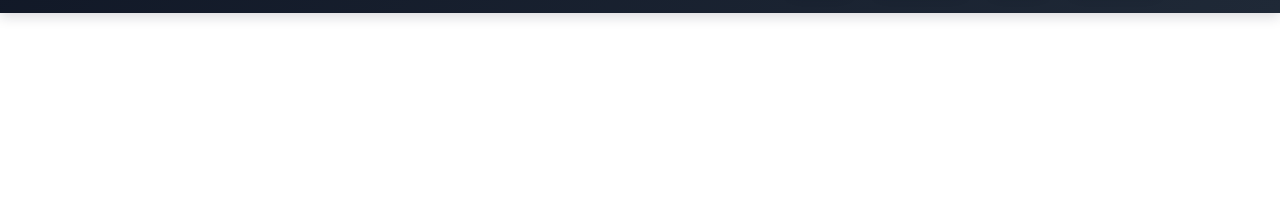
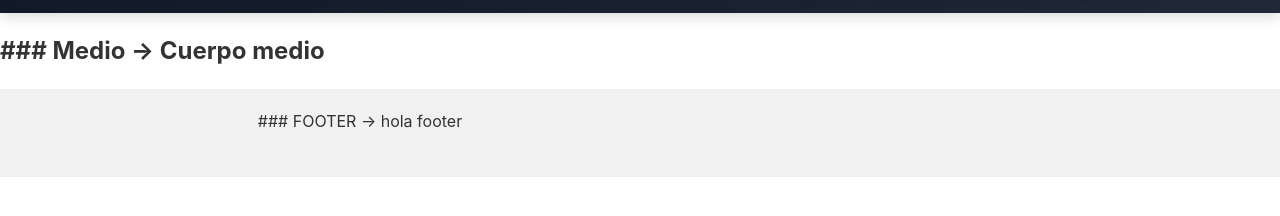
Before and after one commit to cocandoazuaje-archf/nextjs2, a Gatsby site in the folder mi-proyecto-gatsby/: page / in a window 1280 px wide. Shown: the part 58-274 px from the top of the page. Built offline with nearby package versions, Linux system fonts and the light colour scheme; Gatsby itself is replaced by a stand-in of ours.

Commit message:
actualización

```diff
--- /dev/null
+++ b/mi-proyecto-gatsby/src/components/HolaMundo.js
@@ -0,0 +1,11 @@
+import React from "react" // <--- Agrega esta línea si no está
+
+const HolaMundo = () => {
+  return (
+    <div>
+      <h2>### Medio → Cuerpo medio</h2>
+    </div>
+  )
+}
+
+export default HolaMundo
--- /dev/null
+++ b/mi-proyecto-gatsby/src/components/footer.js
@@ -0,0 +1,19 @@
+import React from 'react'; // <-- Agrega esta línea
+
+export default function Footer() {
+  return (
+    <footer style={styles.footer}>
+      <p>### FOOTER → hola footer</p>
+    </footer>
+  );
+}
+
+const styles = {
+  footer: {
+    width: '100%',
+    padding: '20px',
+    backgroundColor: '#f1f1f1',
+    textAlign: 'center',
+    marginTop: 'auto',
+  },
+};
--- a/mi-proyecto-gatsby/src/components/layout.js
+++ b/mi-proyecto-gatsby/src/components/layout.js
@@ -5,13 +5,15 @@
  * See: https://www.gatsbyjs.com/docs/how-to/querying-data/use-static-query/
  */
 
-import * as React from "react"
+import * as React from "react" // <--- FALTABA ESTA LÍNEA
 import { useStaticQuery, graphql } from "gatsby"
 
 import Header from "./header"
 import "./layout.css"
+import HolaMundo from "./HolaMundo"
+import Footer from "./footer"
 
-const Layout = ({ children }) => {
+function Layout({ children }) {
   const data = useStaticQuery(graphql`
     query SiteTitleQuery {
       site {
@@ -25,6 +27,8 @@ const Layout = ({ children }) => {
   return (
     <>
       <Header siteTitle={data.site.siteMetadata?.title || `Title`} />
+      <HolaMundo />
+      <Footer />
       <div
         style={{
           margin: `0 auto`,
@@ -33,7 +37,6 @@ const Layout = ({ children }) => {
         }}
       >
         <main>{children}</main>
-
       </div>
     </>
   )
```
Also changed, not shown: mi-proyecto-gatsby/src/next.config.js (added, +13 -0 lines).
